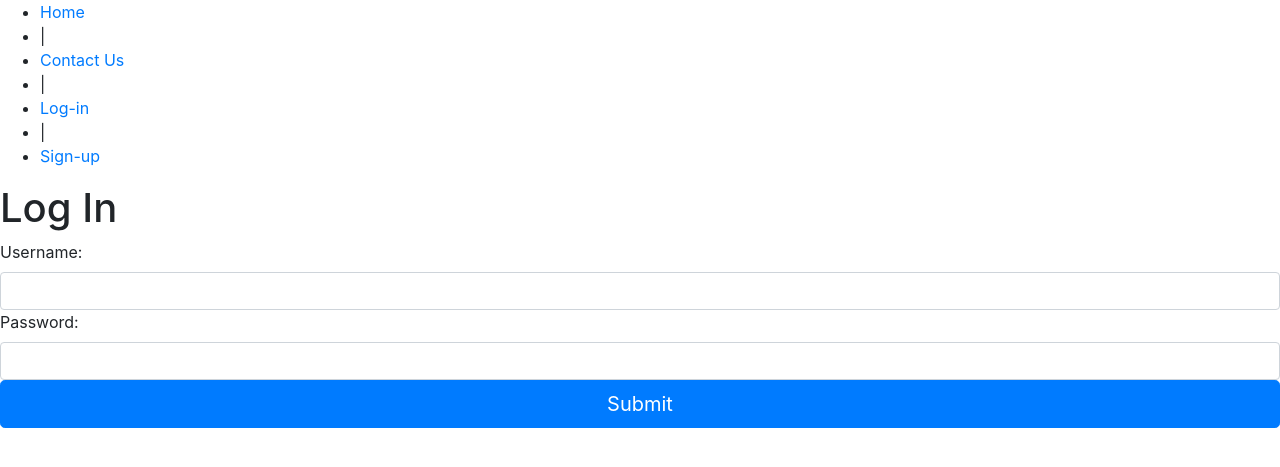
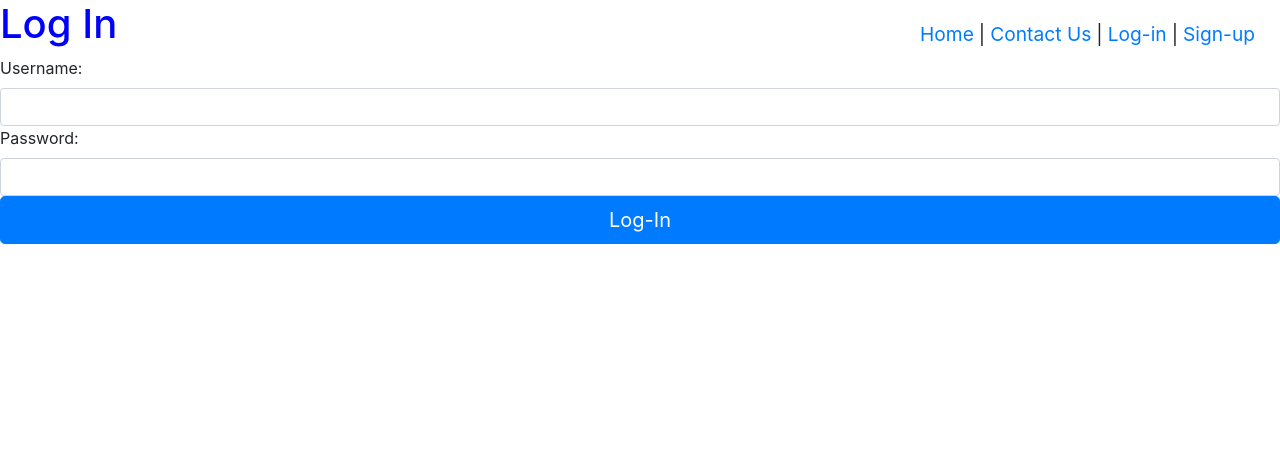
Before and after one commit to JobLedford/Project-2, a Node server app: page /login in a window 1280 px wide. Shown: the top 467 px of the page. Run offline with Node 20, Linux system fonts and the light colour scheme; some libraries are stand-ins or nearby versions.

Commit message:
Login & Signup forms work, styling linked. need to plan, design, and style.

```diff
--- a/package.json
+++ b/package.json
@@ -11,7 +11,7 @@
   "dependencies": {
     "bcrypt": "^5.1.0",
     "body-parser": "^1.20.2",
-    "connect-ensure-login": "^0.1.1",
+    "connect-flash": "^0.1.1",
     "dotenv": "^16.0.3",
     "express": "^4.18.2",
     "express-session": "^1.17.3",
--- /dev/null
+++ b/public/css/nav.css
@@ -0,0 +1,26 @@
+nav {
+  font-size: 1.2em;
+  font-font-weight: bold;
+  float: right;
+}
+nav ul {
+  list-style-type: none;
+  margin: 20px;
+}
+nav ul li {
+  float: left;
+  margin: 0 5px 0 0;
+  display: inline;
+}
+nav ul li a {
+  text-decoration: none;
+}
+nav ul li a:hover {
+  text-decoration: underline;
+}
+
+h1 {
+  color: blue;
+}
+
+/*# sourceMappingURL=nav.css.map */
--- a/public/css/styles.css
+++ b/public/css/styles.css
@@ -0,0 +1,9 @@
+h1 {
+  color: blue;
+}
+
+h3 {
+  color: green;
+}
+
+/*# sourceMappingURL=styles.css.map */
--- /dev/null
+++ b/public/scss/nav.scss
@@ -0,0 +1,25 @@
+nav {
+    font: {
+        size: 1.2em;
+        font-weight: bold;
+    }
+    float: right;
+    ul {
+        list-style-type: none;
+        margin: 20px;
+        li {
+            float: left;
+            margin: 0 5px 0 0;
+            display: inline;
+            a {
+                text-decoration: none;
+                &:hover {
+                    text-decoration: underline;
+               }
+           }
+       }
+   }
+}
+h1 {
+    color: blue;
+}
--- a/public/scss/styles.scss
+++ b/public/scss/styles.scss
@@ -0,0 +1,6 @@
+h1 {
+    color: blue;
+}
+h3 {
+    color: green;
+}
--- a/routes/index.js
+++ b/routes/index.js
@@ -3,105 +3,83 @@ const mongoose = require('mongoose');
 const path = require('path');
 const passport = require('passport');
 const bcrypt = require('bcrypt');
+const User = require("../models/Register");
+const flash = require('connect-flash');
 const { check, validationResult } = require("express-validator");
-const User = require('../models/Register');
 const bodyParser = require("body-parser");
 const expressSession = require('express-session');
 const LocalStrategy = require("passport-local");
 const passportLocalMongoose = require("passport-local-mongoose");
 
-
+//initialize router
 const router = express.Router();
-
+//Create app with parsed info from app.js
 router.use(express.urlencoded({ extended: true }));
-
+//initialize express session
 router.use(require('express-session')({
     secret: "So Secretive",
     resave: false,
     saveUninitialized: false,
 }));
-
+//Call flash to enable error messages
+router.use(flash());
+//Start Passport
 router.use(passport.initialize());
 router.use(passport.session());
-
-passport.use(new LocalStrategy(User.authenticate()));
+//Serialize & Desrialize User
 passport.serializeUser(User.serializeUser());
 passport.deserializeUser(User.deserializeUser());
-
 //ROUTES
 //Showing Home Page
 router.get('/', (req,res) => {
     res.render('home', { title:'Home Page' });
 });
-
-//Showing Secret Page
-router.get('/secret', isLoggedIn, (req,res) => {
-    res.render('secret');
-})
-
 //Showing Contact Page
 router.get('/contact', (req,res) => {
     res.render('contact', { title: 'Contact Us' });
 });
-
-//Showing Register Page
-router.get("/register", (req, res) => {
-  res.render("register");
-});
-//Handeling User Sign Up
-router.post('/register', (req,res) => {
-    User.register(new User({username: req.body.username}), req.body.password, (err, user) => {
-        if (err) {
-            console.log(err);
-            return res.render('register');
-        }
-        passport.authenticate('local')(req,res,() => {
-            res.redirect('/secret');
-        });
-    });
-});
-
 //Showing LogIn Page
 router.get('/login', (req,res) => {
-    res.render('login');
+    res.render('login', { title: 'Log-In', message: req.flash('error') });
 })
-
 //LogIn Logic
 router.post('/login', passport.authenticate('local',{
     successRedirect: '/secret',
-    failureRedirect: '/login'
-}), (req,res) => {
+    failureRedirect: '/login',
+    failureFlash: true,
+}));
 
+passport.use(
+  new LocalStrategy(async function (username, password, done) {
+    try {
+      const user = await User.findOne({ username });
+      if (!user) {
+        return done(null, false, { message: "Incorrect username." });
+      }
+      const passwordMatch = await bcrypt.compare(password, user.password);
+      if (!passwordMatch) {
+        return done(null, false, { message: "Incorrect password." });
+      }
+      return done(null, user);
+    } catch (err) {
+      return done(err);
+    }
+  })
+);
+//Showing SignUp Page
+router.get("/register", (req, res) => {
+  res.render("register", { title: 'Sign-Up' });
 });
-
-//Showing LogOut Page
-router.get('/logout', (req,res) => {
-    req.logout();
-    res.redirect("/");
-})
-
-//check isLoggedIn
-function isLoggedIn(req, res, next) {
-  if (req.isAuthenticated()) {
-    return next();
-  }
-  res.redirect("/login");
-}
-
-
-
-
-
-//Sign-up
-/*router.get('/register', (req,res) => {
-    res.render('register');
-})
-
+//SignUp Logic
 router.post(
   "/",
   [
-    check("username").isLength({ min: 1 }).withMessage("Please enter your username"),
-    check("password").isLength({ min: 1 }).withMessage("Please enter your password"),
+    check("username")
+      .isLength({ min: 1 })
+      .withMessage("Please enter a username"),
+    check("password")
+      .isLength({ min: 1 })
+      .withMessage("Please enter a password"),
   ],
   async (req, res) => {
     //console.log(req.body);
@@ -115,7 +93,7 @@ router.post(
       registration
         .save()
         .then(() => {
-          res.render("secret", { title: "Blog" });
+          res.render("Login", { title: "Log-In" });
         })
         .catch((err) => {
           console.log(err);
@@ -130,7 +108,22 @@ router.post(
     }
   }
 );
+//Showing LogOut Page
+/*router.get('/logout', (req,res) => {
+    req.logout();
+    res.redirect("/");
+})
 */
-
+//Authenticated Logic
+function isAuthenticated(req, res, next) {
+  if (req.isAuthenticated()) {
+    return next();
+  }
+  res.redirect("/login");
+}
+//Showing Secret Page
+router.get("/secret", isAuthenticated, (req, res) => {
+  res.render("secret");
+});
 
 module.exports = router;
--- a/views/layout.pug
+++ b/views/layout.pug
@@ -2,9 +2,9 @@ doctype html
 html
   head
     title=title
-    link(rel='stylesheet', href='/css/bootstrap.min.css')
-    link(rel='stylesheet', href='/css/styles.css')
-    script(src='script.js')
+    link(rel='stylesheet' href='css/bootstrap.min.css')
+    link(rel='stylesheet' href='css/styles.css')
+    link(rel='stylesheet'  href='css/nav.css')
 header
   nav
     ul
--- a/views/login.pug
+++ b/views/login.pug
@@ -5,11 +5,7 @@ block content
         h1 Log In
         -data = data || {}
 
-        if errors
-            ul.my-errors
-            for error in errors
-                li= error.msg
-        form(action="." method="POST" class="login-form")
+        form(action="/login" method="POST" class="login-form")
             label(for="username") Username:
             input(
                 type="text"
@@ -30,6 +26,9 @@ block content
 
             input(
                 type="submit"
-                value="Submit"
+                value="Log-In"
                 class="btn btn-lg btn-primary btn-block"
             )
+            if message
+                each error in message
+                    p.alert.alert-danger #{error}
```
Also changed, not shown: app.js (+4 -5 lines), views/home.pug (line endings or trailing spaces), 3 other files.
